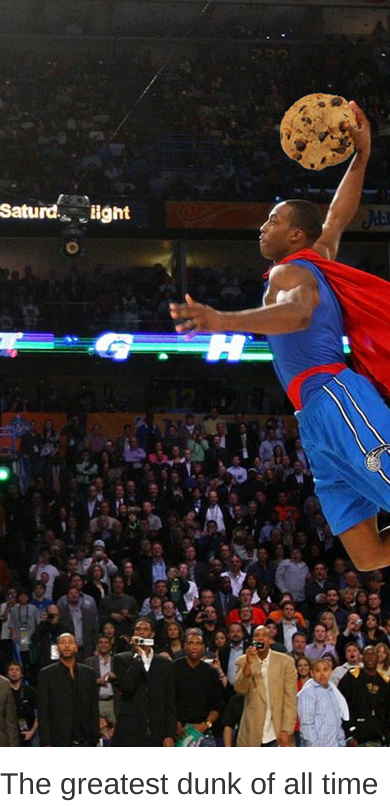
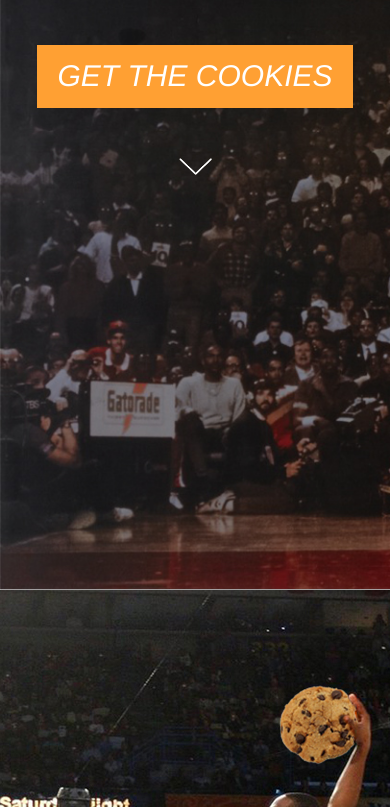
Before and after one commit to Johnrae/PolarTest, a plain HTML site: page index.html in a window 390 px wide. Shown: the part 386-1193 px from the top of the page. Drawn offline with nearby package versions, Linux system fonts and the light colour scheme.

Commit message:
top section done

```diff
--- a/index.html
+++ b/index.html
@@ -30,27 +30,25 @@
     </div>
   </nav>
 
-  <div class="jordan">
-    <div class="wrapper">
-      <img src="assets/logo-header.png" alt="" class="img-responsive center-block">
+  <div class="jordan container-fluid">
+    <div class="wrapper col-md-6 col-md-offset-3">
+      <img src="assets/logo-header.png" alt="" class="img-responsive center-block" class="">
       <br>
       <a href="#get"><button>GET THE COOKIES</button></a>
       <br>
-      <img src="assets/arrow.png" alt="" class="img-responsive center-block">
+      <img src="assets/arrow.png" alt="" class="img-responsive center-block" id="arrow">
     </div>
   </div>
 
-  <div id="about">
-    <div class="wrapper">
-      <img src="assets/dunk-howard.jpg" alt="">
-      <div class="info">
-        <h2>The greatest dunk of all time</h2>
-        <p>Lorem ipsum dolor sit amet, consectetur adipisicing elit. Accusantium laudantium quaerat, voluptate quod a esse cum sapiente veniam, ex consequuntur harum! Dolores nobis maxime magnam eaque, eligendi ea quasi fugit.</p>
-      </div>
+  <div class="wrapper" id="about">
+    <img src="assets/dunk-howard.jpg" alt="">
+    <div class="info">
+      <h2>The greatest dunk of all time</h2>
+      <p>Lorem ipsum dolor sit amet, consectetur adipisicing elit. Accusantium laudantium quaerat, voluptate quod a esse cum sapiente veniam, ex consequuntur harum! Dolores nobis maxime magnam eaque, eligendi ea quasi fugit.</p>
     </div>
   </div>
 
-  <div id="the-cookies">
+  <div class="wrapper" id="the-cookies">
     <div class="cookie">
       <img src="assets/cookie-chip.jpg">
       <h2>The Chip</h2>
@@ -71,7 +69,7 @@
     </div>
   </div>
 
-  <div id="get">
+  <div class="wrapper" id="get">
     <h1>SIGN UP FOR COOKIES!!</h1>
     <div class="signup">
       <input type="email" placeholder="EMAIL ADDRESS">
--- a/main.css
+++ b/main.css
@@ -1,3 +1,7 @@
+body {
+  background: #FFA033;
+}
+
 .navbar {
   background: #FFA033;
   border-radius: 0px;
@@ -5,10 +9,12 @@
   margin-bottom: 0px;
   padding-bottom: 10px;
 }
- #brand {
+
+#brand {
   width: 150px;
   margin: 10px;
  }
+
 .navbar-default .navbar-nav>li>a {
   text-decoration: none;
   color: #FFF;
@@ -17,6 +23,14 @@
   font-size: 20px;
   vertical-align: middle;
 }
+.navbar-default .navbar-nav>li>a:hover {
+  color: #FFA033;
+  background-color: #FFF;
+}
+
+.wrapper {
+  height: 1000px;
+}
 
 .jordan {
   background:
@@ -24,10 +38,25 @@
     no-repeat;
   background-size: cover;
   text-align: center;
+  height: 900px;
+}
+
+.jordan .wrapper>img {
+  padding-top: 150px;
+}
+
+.jordan .wrapper>a>button {
+  padding: 10px 20px;
+  margin-top: 50px;
+}
+
+#arrow{
+  padding-top: 50px;
+  width: 10%;
 }
 
 #about {
-
+  background: #FFF;
 }
 
 .info {
```
